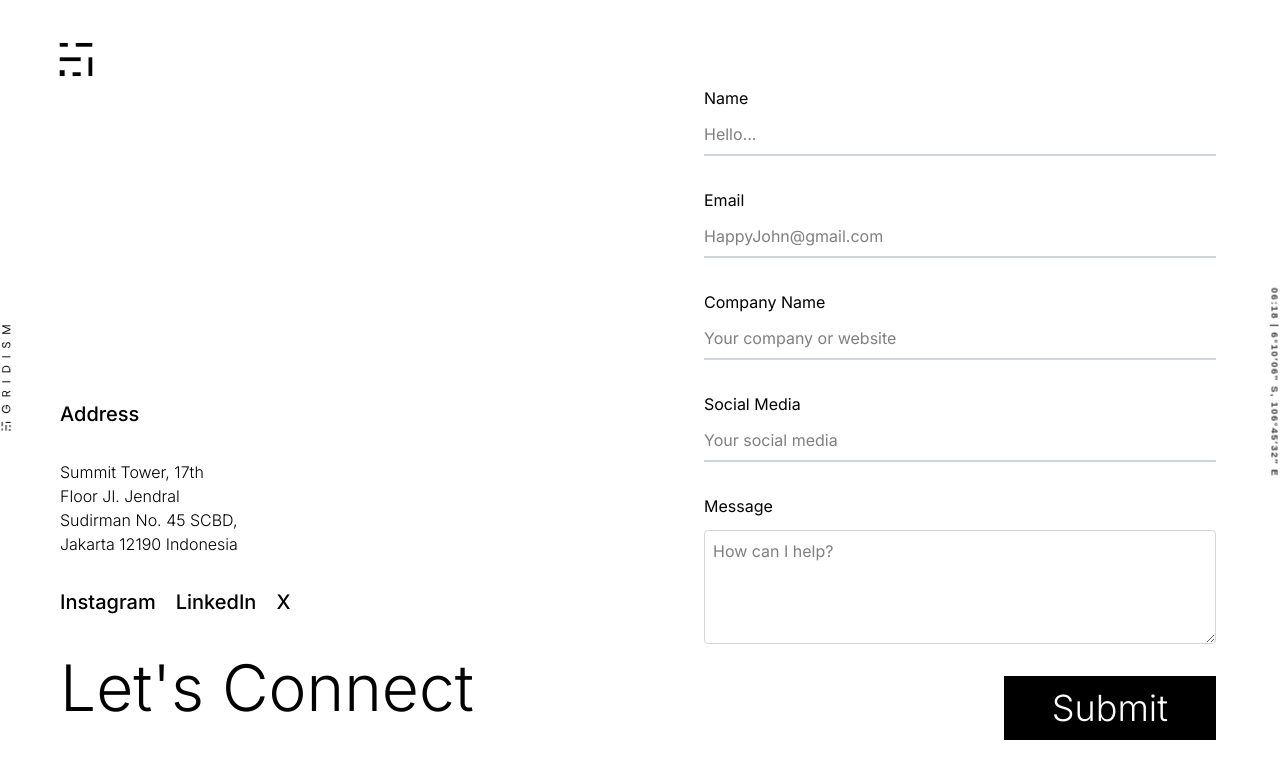
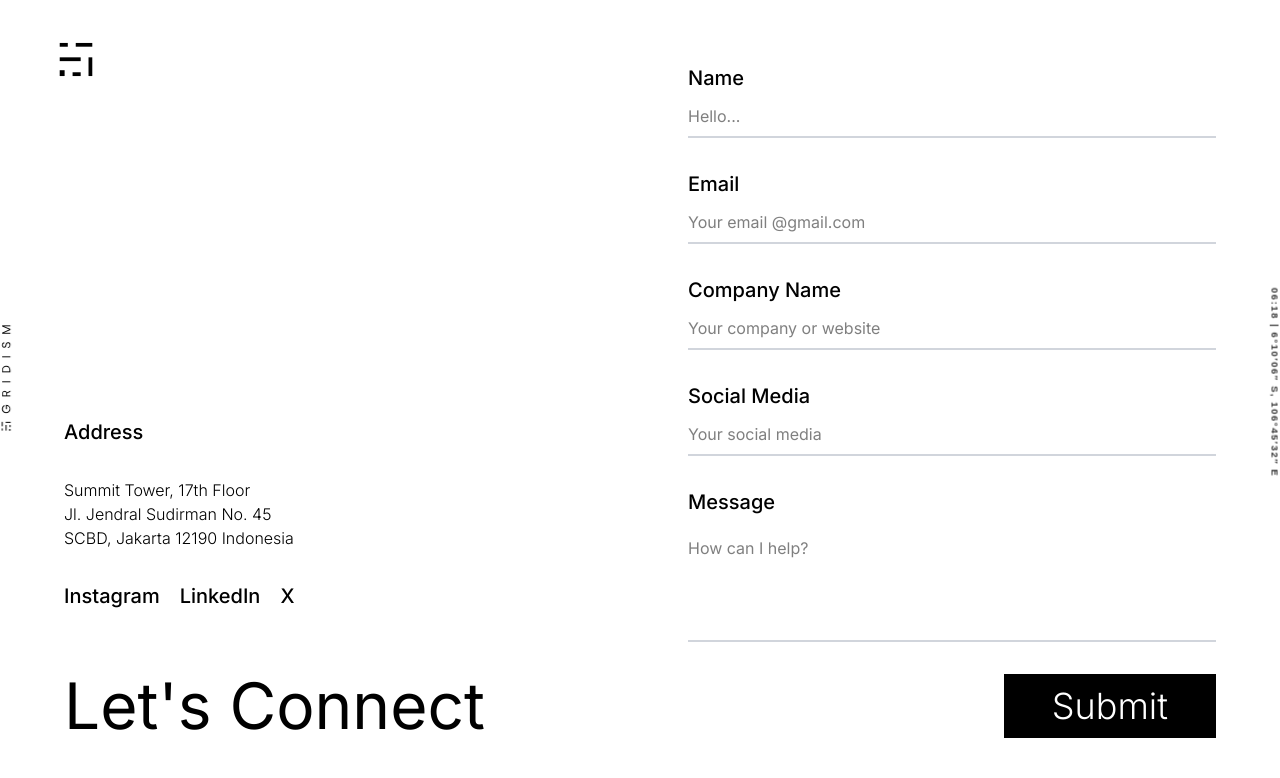
Before and after one commit to CaffeinatedR4t/Gridism_Portofolio, a Next.js app in the folder gridism-portfolio/: page /connect in a window 1280 px wide. Shown: the top 778 px of the page. Built offline with nearby package versions, Linux system fonts and the light colour scheme.

Commit message:
added forms

```diff
--- a/gridism-portfolio/components/sections/ConnectSection.tsx
+++ b/gridism-portfolio/components/sections/ConnectSection.tsx
@@ -1,44 +1,95 @@
-const theme =  {
+"use client";
+
+import { useState } from "react";
+
+const theme = {
     typography: {
         fontBold: "font-medium text-xl",
         fontLight: "font-light text-base",
         fontLightBig: "font-light text-[64px]"
     },
-
     spacing: {
         primarySpacing: "flex flex-col gap-8",
         secondarySpacing: "flex flex-col gap-1",
         tertiarySpacing: "flex flex-col gap-3"
     },
-
     input: {
-        inputStyle: "border-b-2 border-gray-300 bg-transparent py-2 focus:outline-none focus:ring-0"
+        inputStyle: "border-b-2 border-gray-300 bg-transparent py-2 focus:outline-none focus:border-black transition-colors rounded-none"
     }
 }
 
 const ConnectSection = () => {
+    // State to handle button UI changes
+    const [result, setResult] = useState("Submit");
+
+    const handleSubmit = async (event: React.FormEvent<HTMLFormElement>) => {
+        event.preventDefault();
+        setResult("Sending...");
+
+        const form = event.currentTarget;
+        const formData = new FormData(form);
+
+        // --- IMPORTANT: Paste your Web3Forms Access Key here ---
+        formData.append("access_key", process.env.NEXT_PUBLIC_WEB3FORMS_KEY as string);
+
+        try {
+            const response = await fetch("https://api.web3forms.com/submit", {
+                method: "POST",
+                body: formData
+            });
+
+            const data = await response.json();
+
+            if (data.success) {
+                setResult("Message Sent");
+                form.reset(); // Clear the form
+
+                // Reset button text after 3 seconds
+                setTimeout(() => setResult("Submit"), 3000);
+            } else {
+                console.log("Error", data);
+                setResult("Error! Try Again");
+            }
+        } catch (error) {
+            console.log("Submit Error:", error);
+            setResult("Error! Try Again");
+        }
+    };
 
     return (
-        <section className="min-h-screen flex flex-col-reverse md:grid grid-cols-2 justify-items-center items-end py-15 bg-white">
-            <div className="h-full max-h-[300px] md:max-h-[400px] flex flex-1 flex-col gap-10 p-15">
+        <section className="min-h-screen bg-white w-full flex items-center justify-center py-16">
+            <div className="w-full max-w-[1440px] mx-auto px-[5%] flex flex-col-reverse md:grid md:grid-cols-2 gap-16 md:gap-24 items-stretch">
+
+                {/* Left Side: Address & Socials */}
+                <div className="flex flex-col justify-end w-full h-full gap-12 md:gap-16">
                     <div className={theme.spacing.primarySpacing}>
                         <p className={theme.typography.fontBold}>Address</p>
-                    <p className={`max-w-[50%] md:max-w-[35%] ${theme.typography.fontLight}`}>Summit Tower, 17th Floor Jl. Jendral Sudirman No. 45 SCBD, Jakarta 12190 Indonesia</p>
+                        <p className={`max-w-[80%] md:max-w-[70%] ${theme.typography.fontLight}`}>
+                            Summit Tower, 17th Floor<br/>
+                            Jl. Jendral Sudirman No. 45<br/>
+                            SCBD, Jakarta 12190 Indonesia
+                        </p>
                         <div className={`flex gap-5 ${theme.typography.fontBold}`}>
-                        <a href="#">Instagram</a>
-                        <a href="#">LinkedIn</a>
-                        <a href="#">X</a>
+                            <a href="https://instagram.com/gridism.co" target="_blank" rel="noopener noreferrer" className="hover:opacity-60 transition-opacity">Instagram</a>
+                            <a href="https://id.linkedin.com/company/gridismco" target="_blank" rel="noopener noreferrer" className="hover:opacity-60 transition-opacity">LinkedIn</a>
+                            <a href="https://x.com" target="_blank" rel="noopener noreferrer" className="hover:opacity-60 transition-opacity">X</a>
                         </div>
                     </div>
-                <h1 className={`mt-auto text-5xl font-light md:text-[64px]`}>Let's Connect</h1>
+                    <h1 className={`text-5xl md:${theme.typography.fontLightBig}`}>
+                        Let's Connect
+                    </h1>
                 </div>
-            <div className={`flex flex-1 w-[80%] ${theme.spacing.primarySpacing}`}>
-                <form className={`${theme.spacing.primarySpacing}`}>
+
+                {/* Right Side: Form */}
+                <div className="w-full h-full">
+                    {/* Add the onSubmit handler here */}
+                    <form onSubmit={handleSubmit} className={`${theme.spacing.primarySpacing} w-full h-full flex flex-col justify-between`}>
+
                         <div className={`${theme.spacing.secondarySpacing}`}>
-                        <label>Name</label>
+                            <label className={theme.typography.fontBold}>Name</label>
                             <input
-                            type="name"
-                            name="userName"
+                                type="text"
+                                name="name" // Changed name to match standard email formatting
                                 placeholder="Hello..."
                                 required
                                 className={`${theme.input.inputStyle}`}
@@ -46,21 +97,21 @@ const ConnectSection = () => {
                         </div>
 
                         <div className={`${theme.spacing.secondarySpacing}`}>
-                        <label>Email</label>
+                            <label className={theme.typography.fontBold}>Email</label>
                             <input
                                 type="email"
-                            name="userEmail"
-                            placeholder="HappyJohn@gmail.com"
+                                name="email"
+                                placeholder="Your email @gmail.com"
                                 required
                                 className={`${theme.input.inputStyle}`}
                             />
                         </div>
 
                         <div className={`${theme.spacing.secondarySpacing}`}>
-                        <label>Company Name</label>
+                            <label className={theme.typography.fontBold}>Company Name</label>
                             <input
-                            type="company"
-                            name="userCompany"
+                                type="text"
+                                name="company"
                                 placeholder="Your company or website"
                                 required
                                 className={`${theme.input.inputStyle}`}
@@ -68,10 +119,10 @@ const ConnectSection = () => {
                         </div>
 
                         <div className={`${theme.spacing.secondarySpacing}`}>
-                        <label>Social Media</label>
+                            <label className={theme.typography.fontBold}>Social Media</label>
                             <input
-                            type="socialMedia"
-                            name="userSocialMedia"
+                                type="text"
+                                name="social"
                                 placeholder="Your social media"
                                 required
                                 className={`${theme.input.inputStyle}`}
@@ -79,20 +130,33 @@ const ConnectSection = () => {
                         </div>
 
                         <div className={`${theme.spacing.tertiarySpacing}`}>
-                    <label>Message</label>
+                            <label className={theme.typography.fontBold}>Message</label>
                             <textarea
                                 name="message"
                                 placeholder="How can I help?"
                                 required
                                 rows={4}
-                        className="border border-gray-300 rounded p-2 focus:outline-none focus:ring-0"
+                                className={`${theme.input.inputStyle} resize-none`}
                             />
                         </div>
-                    <button className='text-4xl font-light py-3 px-12 bg-black w-fit text-white self-end'>Submit</button>
+
+                        <button
+                            type="submit"
+                            // Disable the button while sending to prevent double-clicks
+                            disabled={result === "Sending..."}
+                            className={`mt-8 md:mt-auto text-2xl md:text-4xl font-light py-3 px-12 w-fit self-end transition-all duration-300 ${
+                                result === "Message Sent"
+                                    ? "bg-green-600 text-white"
+                                    : "bg-black text-white hover:bg-black/80 disabled:opacity-50"
+                            }`}
+                        >
+                            {result}
+                        </button>
                     </form>
+                </div>
             </div>
         </section>
     )
 }
 
-export default ConnectSection
+export default ConnectSection;
```
Lines whose indentation alone changed are shown as unchanged.
